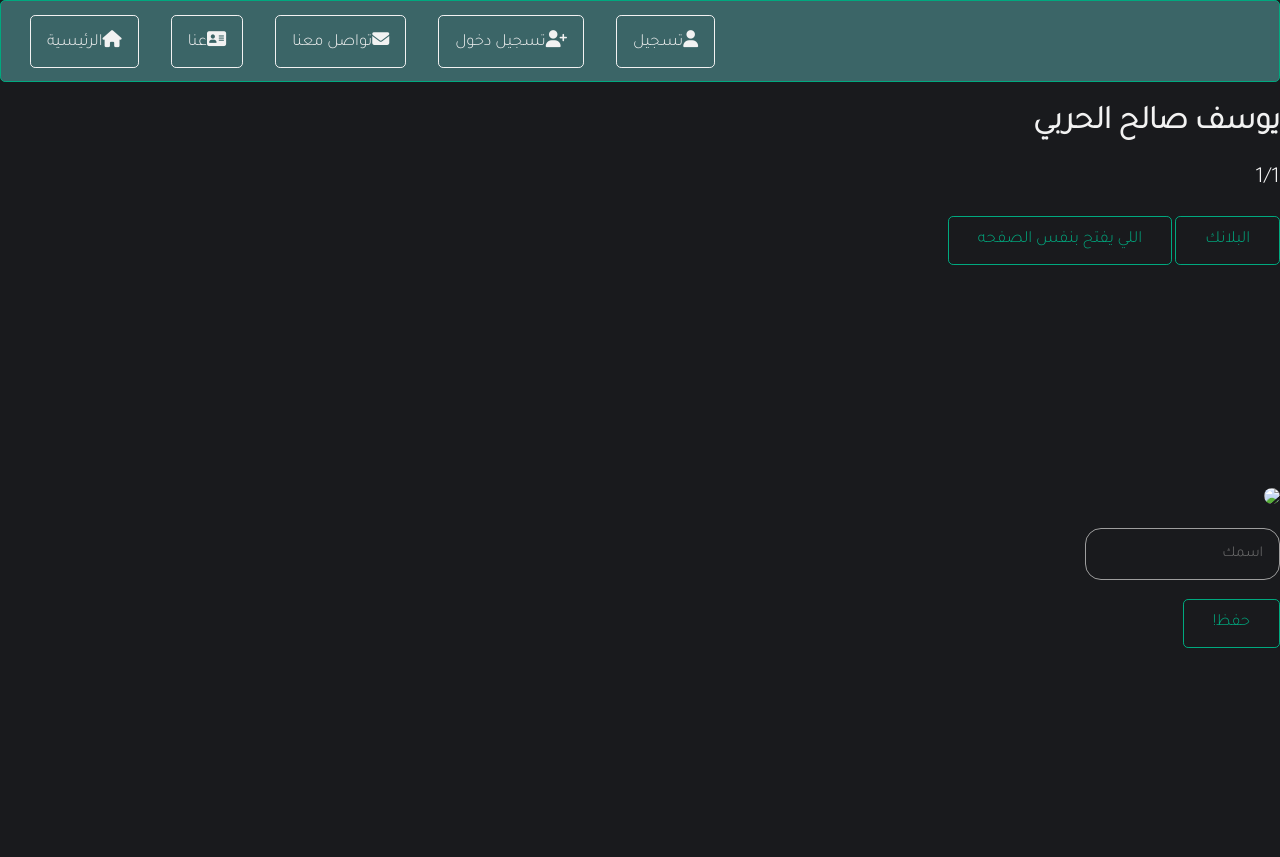
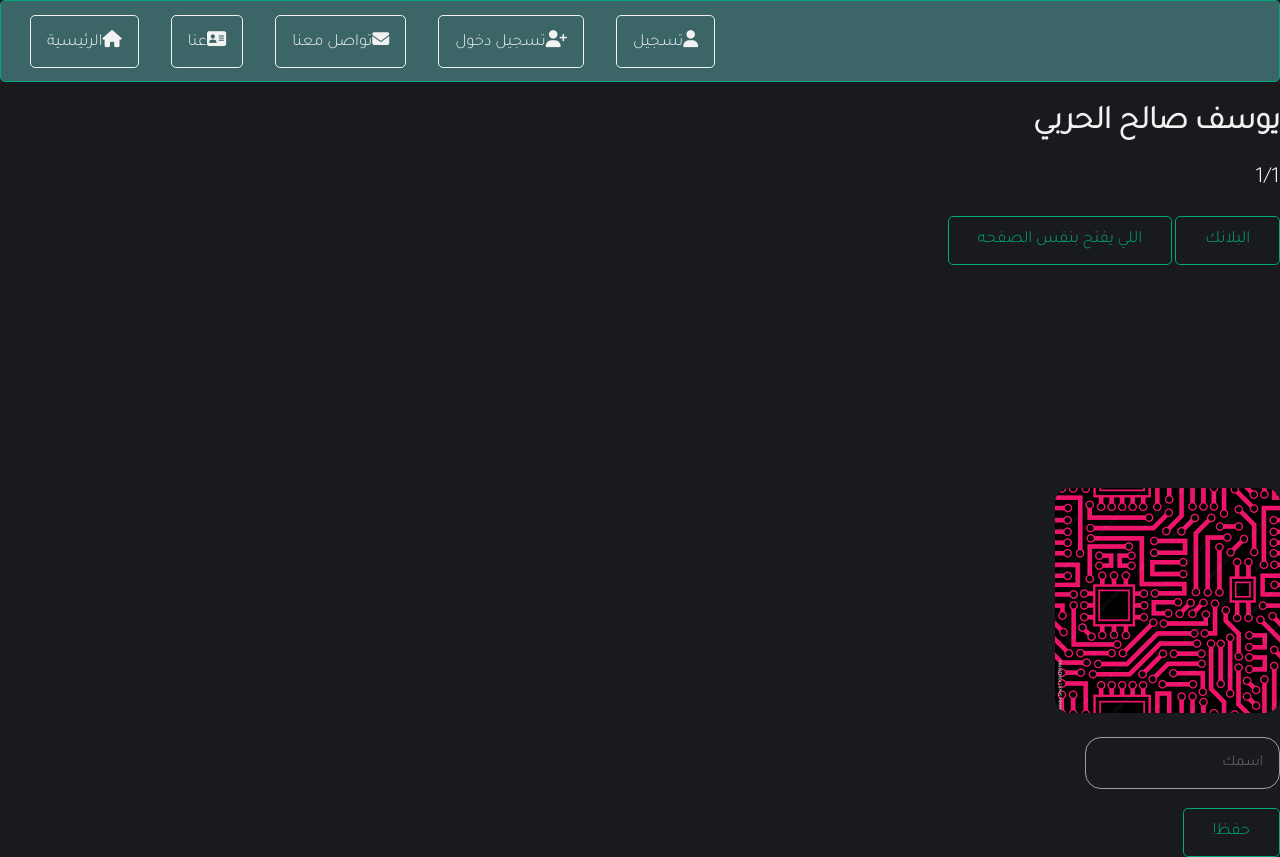
Before and after one commit to y2w8/7asb, a plain HTML site: page index.html in a window 1280 px wide. Before the commit the page ends 800 px from the top, so only its background shows below. Drawn offline with Linux system fonts and the light colour scheme.

Commit message:
Update index.html

```diff
--- a/index.html
+++ b/index.html
@@ -269,7 +269,7 @@ border-radius: 50%;
       <div class="container">
  <div class="row" style="margin-top: 10%;">
    <div class="col-sm">
-    <img style="max-width: 100%; max-height: auto; border-radius: 15px;" src="../image/bacc.png">
+    <img style="max-width: 100%; max-height: auto; border-radius: 15px;" src="../bacc.png">
    <p id="tmal7fd"></p>
    <p id="tmalft7"></p>
    <div class="input-group">
```
